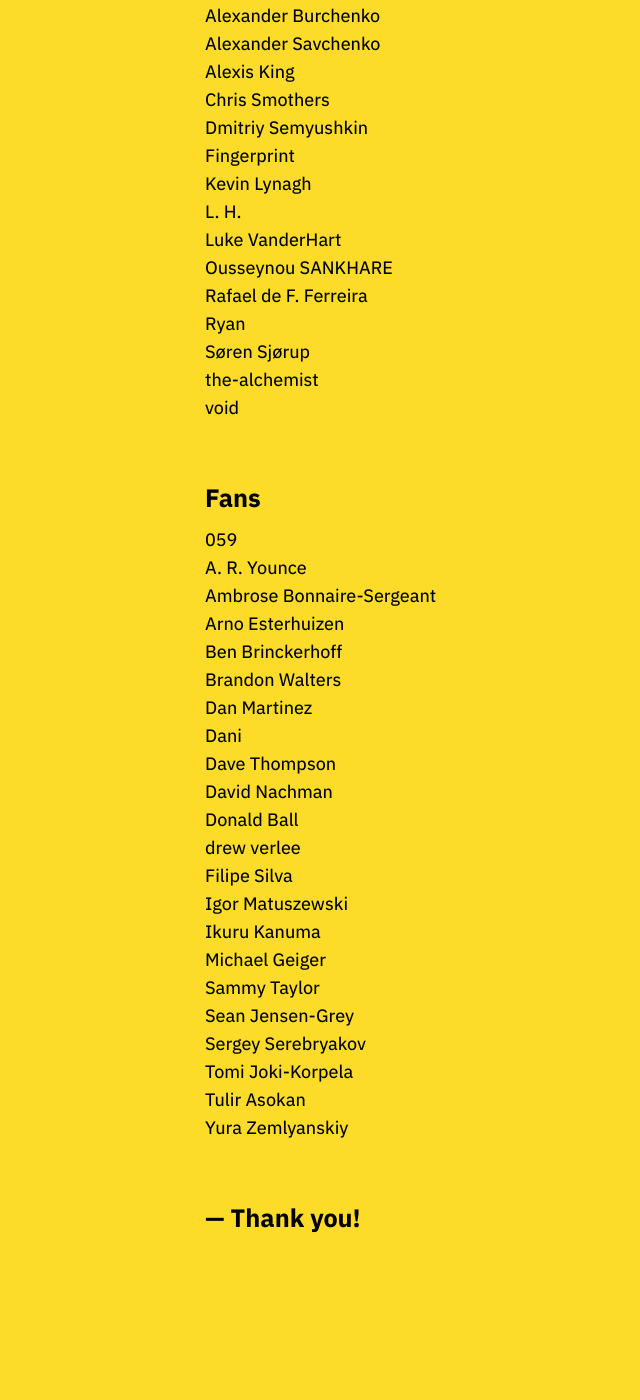
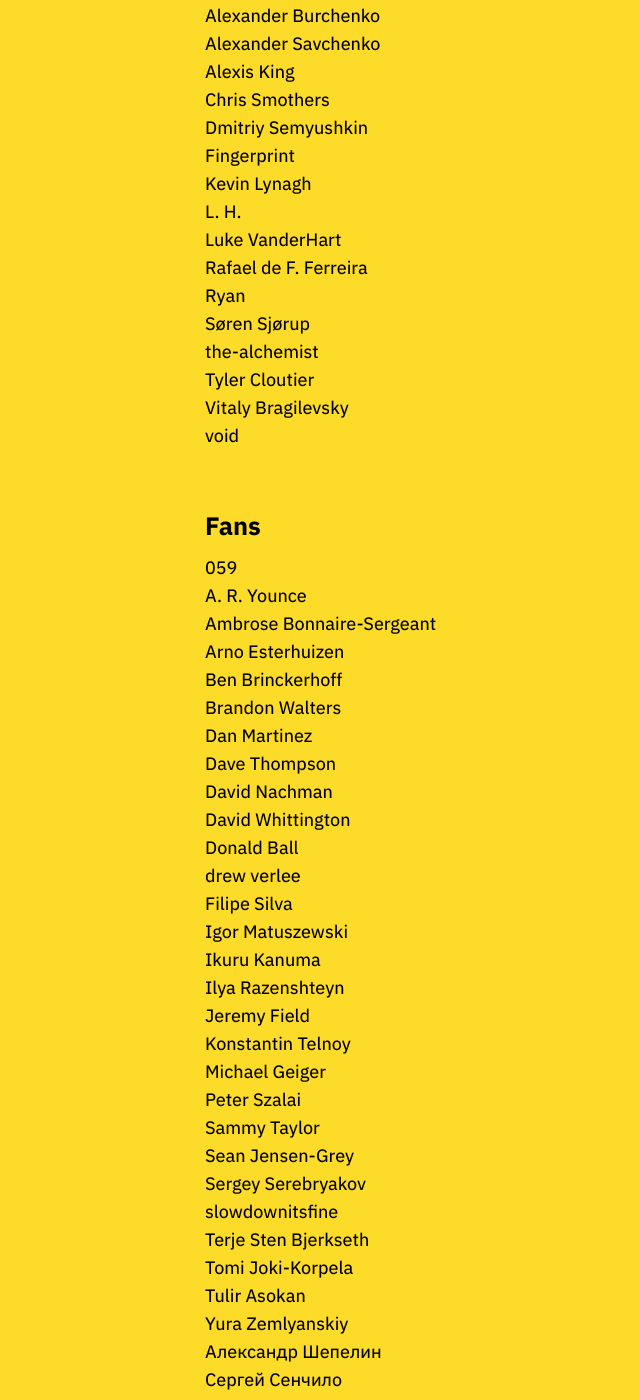
Before and after one commit to tonsky/tonsky.github.io, a Jekyll site: the page built from patrons/index.html, in a window 1280 px wide and 1400 px high, scrolled down 758 px. Shown: the whole window, without its empty margins (137-777 px from the left). Built offline with Jekyll 4.4.1, drawn with Linux system fonts in a browser that asks for light colours; before the commit the page ends 2042 px from its top, so only the background shows below that; some of the changed text lies outside the part shown.

Commit message:
Patrons update September 2023

```diff
--- a/patrons/index.html
+++ b/patrons/index.html
@@ -20,7 +20,7 @@ li { list-style: none; }
 
 <h1 class="title">People supporting my work</h1>
 <h2>on <a href="https://patreon.com/tonsky" target="_blank">Patreon</a> and <a href="https://github.com/sponsors/tonsky" target="_blank">Github Sponsors</a></h2>
-<div class="footer">Last updated July 06, 2023</div>
+<div class="footer">Last updated September 06, 2023</div>
 
 <h2>Sponsors</h2>
 <li>Chris Oakman</li>
@@ -41,11 +41,12 @@ li { list-style: none; }
 <li>Kevin Lynagh</li>
 <li>L. H.</li>
 <li>Luke VanderHart</li>
-<li>Ousseynou SANKHARE</li>
 <li>Rafael de F. Ferreira</li>
 <li>Ryan</li>
 <li>Søren Sjørup</li>
 <li>the-alchemist</li>
+<li>Tyler Cloutier</li>
+<li>Vitaly Bragilevsky</li>
 <li>void</li>
 
 <h2>Fans</h2>
@@ -56,21 +57,29 @@ li { list-style: none; }
 <li>Ben Brinckerhoff</li>
 <li>Brandon Walters</li>
 <li>Dan Martinez</li>
-<li>Dani</li>
 <li>Dave Thompson</li>
 <li>David Nachman</li>
+<li>David Whittington</li>
 <li>Donald Ball</li>
 <li>drew verlee</li>
 <li>Filipe Silva</li>
 <li>Igor Matuszewski</li>
 <li>Ikuru Kanuma</li>
+<li>Ilya Razenshteyn</li>
+<li>Jeremy Field</li>
+<li>Konstantin Telnoy</li>
 <li>Michael Geiger</li>
+<li>Peter Szalai</li>
 <li>Sammy Taylor</li>
 <li>Sean Jensen-Grey</li>
 <li>Sergey Serebryakov</li>
+<li>slowdownitsfine</li>
+<li>Terje Sten Bjerkseth</li>
 <li>Tomi Joki-Korpela</li>
 <li>Tulir Asokan</li>
 <li>Yura Zemlyanskiy</li>
+<li>Александр Шепелин</li>
+<li>Сергей Сенчило</li>
 
 
 <h2>— Thank you!</h2>
```
